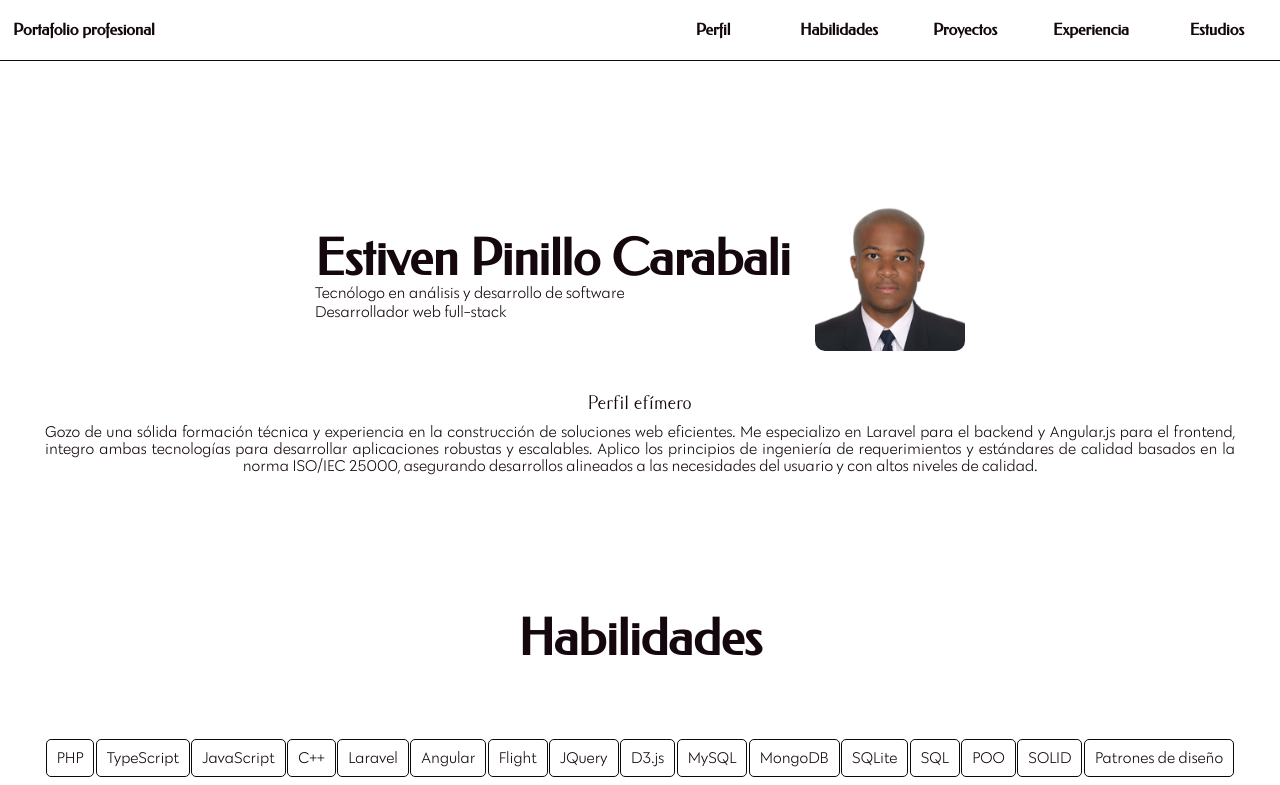
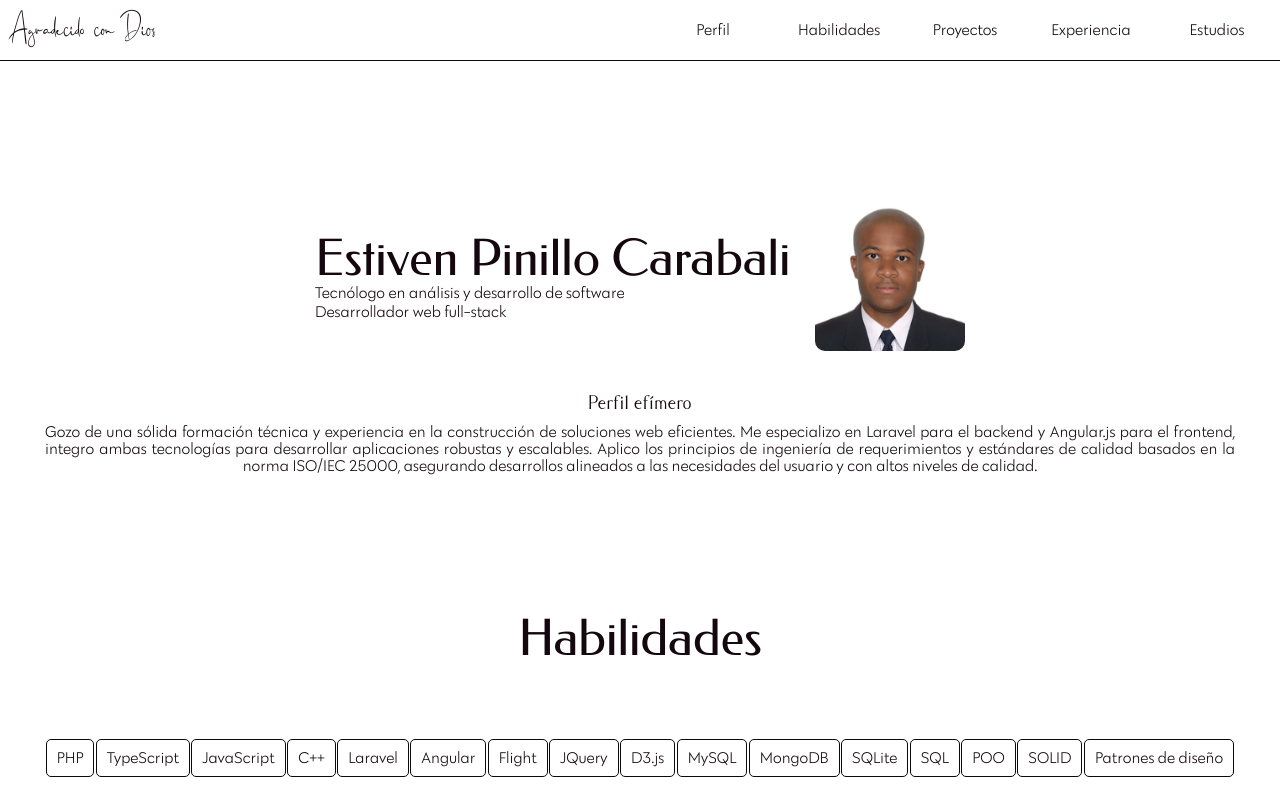
Before and after one commit to EstivenPinillo/estivenpinillo.dev, an Angular app: page / in a window 1280 px wide. Shown: the top 785 px of the page. Built offline with nearby package versions, Linux system fonts and the light colour scheme.

Commit message:
feat: change width and font in navbar option

```diff
--- a/src/app/features/navbar/navbar.component.html
+++ b/src/app/features/navbar/navbar.component.html
@@ -1,10 +1,12 @@
-<nav class="nav federo mb-14">
-    <div class="font-bold">{{menuTitle}}</div>
+<nav class="nav klik mb-14">
+    <div class="jaceline fz-5rem">{{menuTitle}}</div>
     <input type="checkbox" id="nav-checkbox" class="nav-checkbox display-none" >
-    <ul class="nav-links font-bold">
+    <ul class="nav-links ">
 
         @for (item of menuOptions; track item) {
-            <li><a href="{{ item.href }}"> {{ item.name }}</a></li>
+            <a href="{{ item.href }}">
+                <li>{{ item.name }}</li>
+            </a>
         }
 
     </ul>
--- a/src/app/features/navbar/navbar.component.scss
+++ b/src/app/features/navbar/navbar.component.scss
@@ -12,12 +12,12 @@
     height: 6rem;
 
     &-checkbox:checked + .nav-links{
+
         display: flex;
         flex-direction: column;
         position: absolute;
         top: 7rem;
         right: 0rem;
-
     }
 
     &>div:first-child {
@@ -29,22 +29,27 @@
 
         display: none;
 
+        &>a {
+
+            text-decoration: none;
+            color: #14080E;
+
             &>li {
+
                 padding: 1rem;
                 margin: 0.3rem;
                 width: 20rem;
                 border: 1px solid #14080E;
                 cursor: pointer;
                 background-color: #FFFFFF;
+            }
 
-            &>a {
-                text-decoration: none;
-                color: #14080E;
             &:visited {
                 color: #14080E;
             }
+
         }
-        }
+
     }
 
     &-icon {
@@ -77,6 +82,8 @@
 
             @include nav-links;
 
+            &>a {
+
                 &>li {
 
                     padding: 1rem;
@@ -85,6 +92,7 @@
                     border: none;
                     text-align: center;
                     cursor: pointer;
+                }
             }
         }
 
@@ -99,8 +107,9 @@
 
     .nav-links {
 
+        &>a {
+
             &>li {
-
                 padding: 1rem;
                 margin: 0.3rem;
                 width: auto;
@@ -109,5 +118,6 @@
                 cursor: pointer;
             }
         }
+    }
 
 }
--- a/src/app/features/navbar/navbar.component.ts
+++ b/src/app/features/navbar/navbar.component.ts
@@ -13,7 +13,7 @@ interface MenuOption {
 })
 export class NavbarComponent {
 
-    menuTitle: string = "Portafolio profesional";
+    menuTitle: string = "Agradecido con Dios";
     menuIcon: string = "./assets/img/stacks.svg";
 
     menuOptions: MenuOption[] = [
--- a/src/styles.scss
+++ b/src/styles.scss
@@ -21,16 +21,21 @@
     src: url(./app/assets/fonts/Klik-Light.otf);
 }
 
+@font-face {
+    font-family: Jaceline;
+    src: url(./app/assets/fonts/Jaceline.ttf);
+}
+
+.jaceline {
+    font-family: Jaceline;
+}
+
 .klik {
     font-family: Klik;
 }
 
 .caramella {
     font-family: Caramella;
-}
-
-.font-24 {
-    font-size: 18px;
 }
 
 $black_09090B: #14080E;
@@ -149,7 +154,6 @@ $black_09090B: #14080E;
 
 .fz-5rem {
     font-size: 5rem;
-    font-weight: bold;
 }
 
 .fz-3rem {
```
Also changed, not shown: src/app/assets/fonts/Jaceline.ttf (added). Lines whose indentation alone changed are shown as unchanged.
